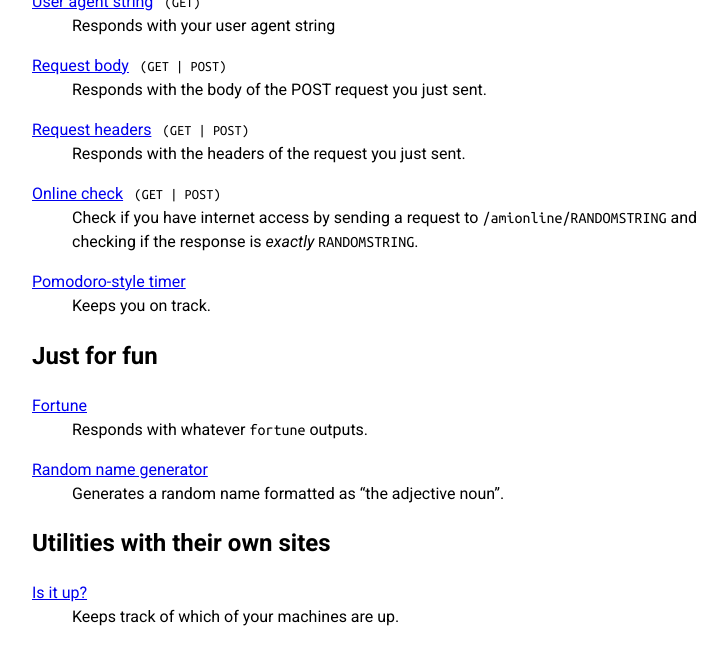
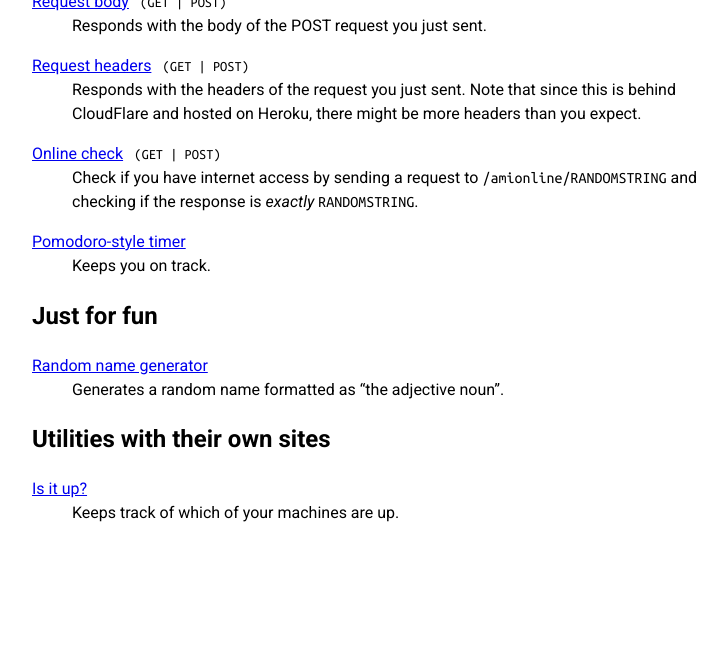
Before and after one commit to avacariu/utils-site, a Flask app: page / in a window 1280 px wide. Shown: the part 321-982 px from the top of the page, without its empty margins (258-985 px from the left). After the commit the page ends 843 px from the top, so only its background shows below. Run offline with Flask 2, Linux system fonts and the light colour scheme.

Commit message:
Update available tools for Cloudflare hosting

```diff
--- a/app/templates/main.html
+++ b/app/templates/main.html
@@ -14,9 +14,6 @@
 </p>
 
 <dl>
-  <dt><a href="{{ url_for('ip') }}">IP address</a> <span class="request-type">(GET)</span></dt>
-  <dd>Responds your external IP address.</dd>
-
   <dt><a href="{{ url_for('user_agent') }}">User agent string</a> <span class="request-type">(GET)</span></dt>
   <dd>Responds with your user agent string</dd>
 
@@ -24,7 +21,7 @@
   <dd>Responds with the body of the POST request you just sent.</dd>
 
   <dt><a href="{{ url_for('request_headers') }}">Request headers</a> <span class="request-type">(GET | POST)</span></dt>
-  <dd>Responds with the headers of the request you just sent.</dd>
+  <dd>Responds with the headers of the request you just sent. Note that since this is behind CloudFlare and hosted on Heroku, there might be more headers than you expect.</dd>
 
   <dt><a href="{{ url_for('amionline') }}">Online check</a> <span class="request-type">(GET | POST)</span></dt>
   <dd>Check if you have internet access by sending a request to <code>/amionline/RANDOMSTRING</code> and checking if the response is <em>exactly</em> <code>RANDOMSTRING</code>.</dd>
@@ -35,9 +32,6 @@
 
 <h2>Just for fun</h2>
 <dl>
-  <dt><a href="{{ url_for('fortune') }}">Fortune</a></dt>
-  <dd>Responds with whatever <code>fortune</code> outputs.</dd>
-
   <dt><a href="{{ url_for('random_name') }}">Random name generator</a></dt>
   <dd>Generates a random name formatted as &ldquo;the adjective noun&rdquo;.</dd>
 </dl>
```
